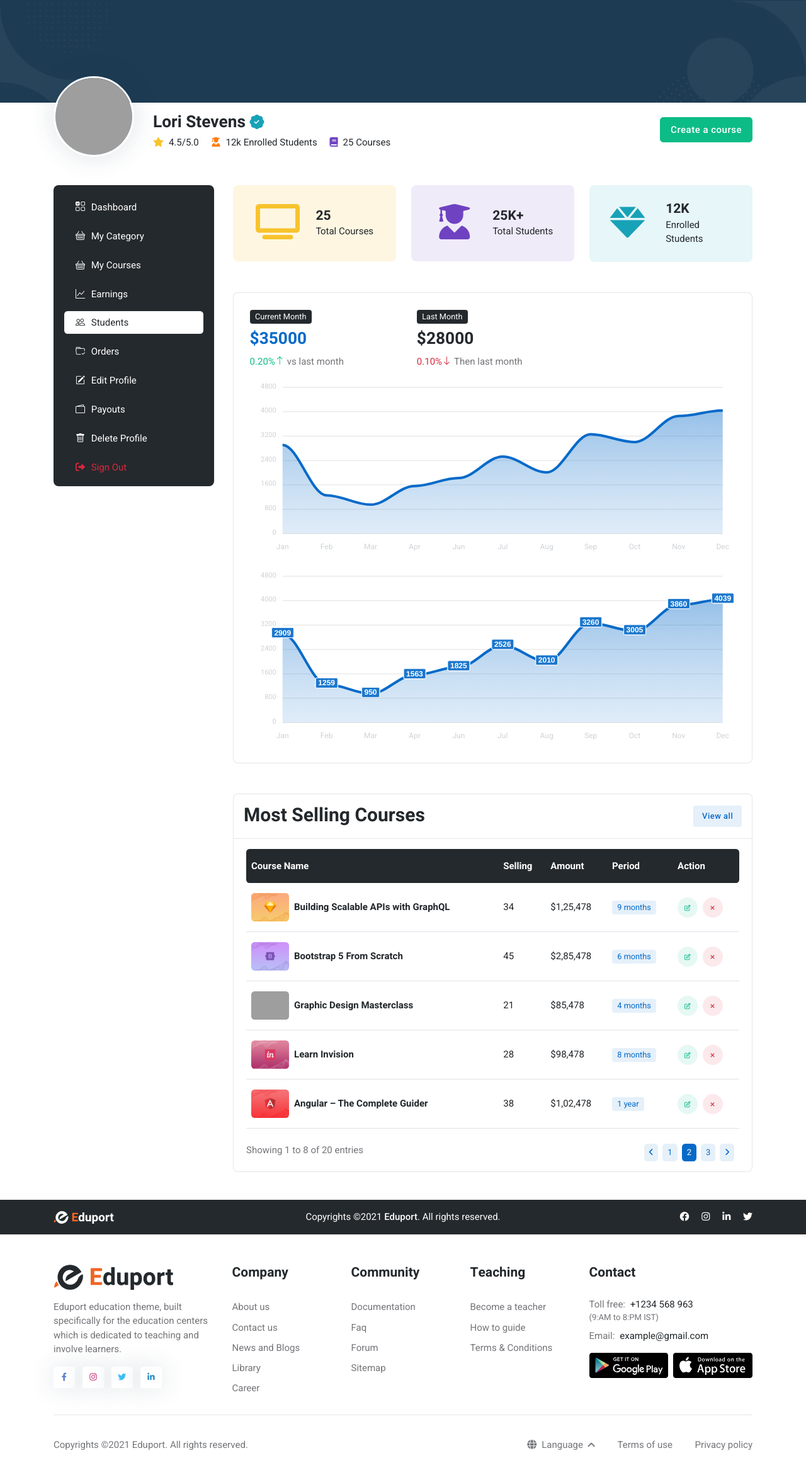
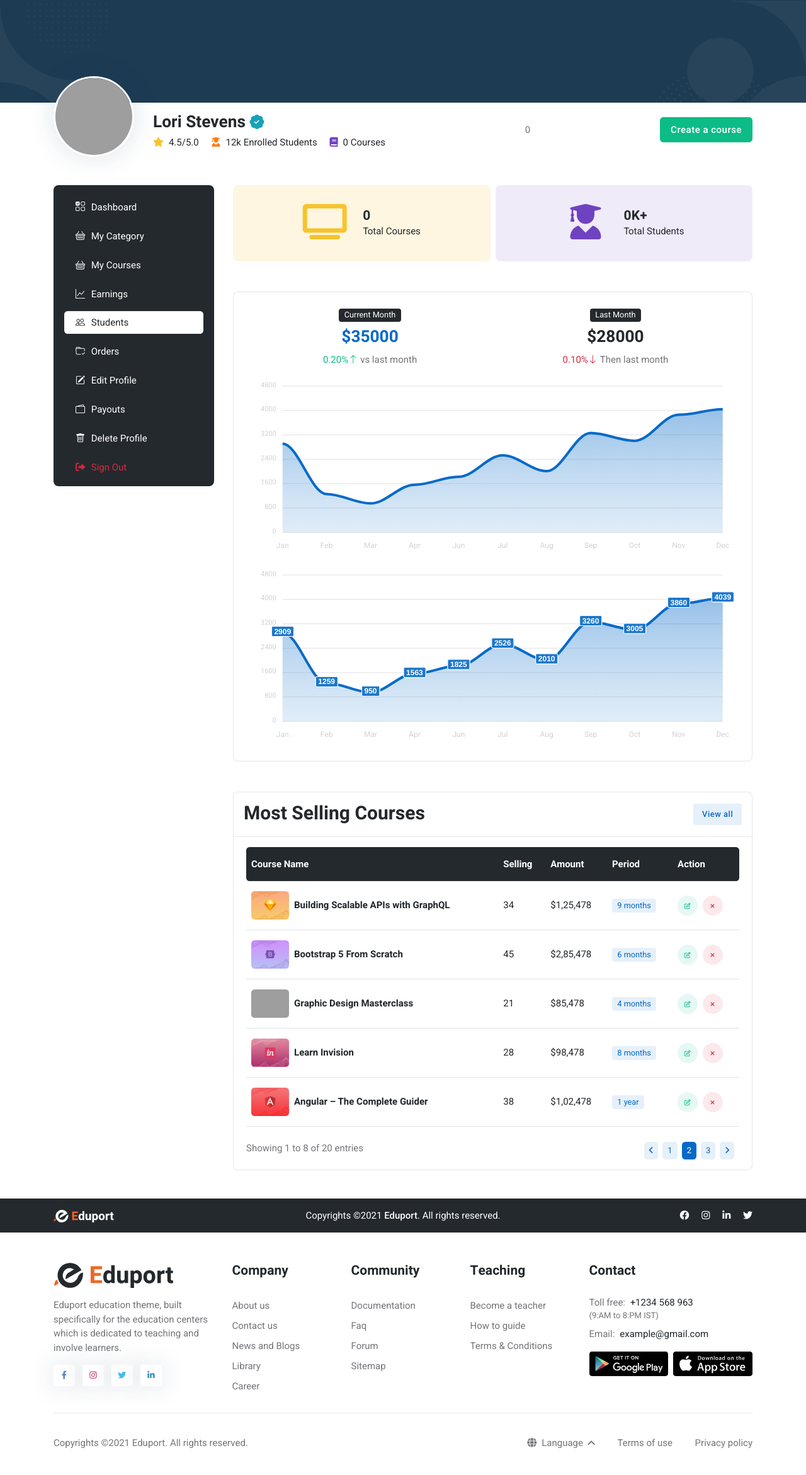
Before and after one commit to Phanit-Chea/G14-Elearning, a PHP site: page /trainer_dashboard in a window 1280 px wide. Shown: the part 156-2498 px from the top of the page at 63% size. After the commit the page ends 2456 px from the top, so only its background shows below. Run offline with PHP 8.4, Linux system fonts and the light colour scheme; data that the repository does not hold is empty; grey boxes are pictures that could not be loaded.

Commit message:
['feat'] add function for get total course #EL-88

```diff
--- a/controllers/trainers/trainer.dashboard.controller.php
+++ b/controllers/trainers/trainer.dashboard.controller.php
@@ -1,3 +1,5 @@
 <?php
+require ("database/database.php");
+require("models/trainer.model.php");
 require "views/trainers/trainer_dashboard.view.php";
 ?>
--- a/models/trainer.model.php
+++ b/models/trainer.model.php
@@ -44,3 +44,19 @@ function get_categories()
     $result = $statement->fetchAll(PDO::FETCH_ASSOC);
     return $result;
 };
+
+// ======== total course =========
+function total_course() {
+    global $connection;
+    $statement = $connection->prepare("SELECT COUNT(c.course_name) AS total FROM courses c;");
+    $statement->execute();
+    $result = $statement->fetch(PDO::FETCH_ASSOC);
+    return $result['total'];
+};
+
+// ======== total student in each course ============
+
+// function total_student_in_course(){
+//     global $connection;
+//     $statement = $connection->prepare(" SELECT count(users.user_id) from courses INNER JOIN users on users.user_id = courses.user_id where users.role_id  = 2 group by users.username ")
+// }
--- a/views/trainers/trainer_dashboard.view.php
+++ b/views/trainers/trainer_dashboard.view.php
@@ -312,9 +312,10 @@ Page Banner START -->
 											<li class="list-inline-item h6 fw-light me-3 mb-1 mb-sm-0"><i class="fas fa-star text-warning me-2"></i>4.5/5.0</li>
 											<li class="list-inline-item h6 fw-light me-3 mb-1 mb-sm-0"><i class="fas fa-user-graduate text-orange me-2"></i>12k Enrolled
 												Students</li>
-											<li class="list-inline-item h6 fw-light me-3 mb-1 mb-sm-0"><i class="fas fa-book text-purple me-2"></i>25 Courses</li>
+											<li class="list-inline-item h6 fw-light me-3 mb-1 mb-sm-0"><i class="fas fa-book text-purple me-2"></i><?php echo (total_course()); ?> Courses</li>
 										</ul>
 									</div>
+									<?php echo (total_course()); ?>
 									<!-- Button -->
 									<div class="d-flex align-items-center mt-2 mt-md-0">
 										<a href="/trainer_create_course" class="btn btn-success mb-0">Create a
@@ -388,26 +389,26 @@ Page content START -->
 					<div class="col-xl-9">
 
 						<!-- Counter boxes START -->
-						<div class="row g-4">
+						<div class="row g-2">
 							<!-- Counter item -->
-							<div class="col-sm-6 col-lg-4">
+							<div class="col-sm-6 col-lg-6">
 								<div class="d-flex justify-content-center align-items-center p-4 bg-warning bg-opacity-15 rounded-3">
 									<span class="display-6 text-warning mb-0"><i class="fas fa-tv fa-fw"></i></span>
 									<div class="ms-4">
 										<div class="d-flex">
-											<h5 class="purecounter mb-0 fw-bold" data-purecounter-start="0" data-purecounter-end="25" data-purecounter-delay="200">0</h5>
+											<h5 class="purecounter mb-0 fw-bold" data-purecounter-start="0" data-purecounter-end="<?php echo (total_course()); ?>" data-purecounter-delay="200">0</h5>
 										</div>
 										<span class="mb-0 h6 fw-light">Total Courses</span>
 									</div>
 								</div>
 							</div>
 							<!-- Counter item -->
-							<div class="col-sm-6 col-lg-4">
+							<div class="col-sm-6 col-lg-6">
 								<div class="d-flex justify-content-center align-items-center p-4 bg-purple bg-opacity-10 rounded-3">
 									<span class="display-6 text-purple mb-0"><i class="fas fa-user-graduate fa-fw"></i></span>
 									<div class="ms-4">
 										<div class="d-flex">
-											<h5 class="purecounter mb-0 fw-bold" data-purecounter-start="0" data-purecounter-end="25" data-purecounter-delay="200">0</h5>
+											<h5 class="purecounter mb-0 fw-bold" data-purecounter-start="0" data-purecounter-end="<?php echo (total_course()); ?>" data-purecounter-delay="200">0</h5>
 											<span class="mb-0 h5">K+</span>
 										</div>
 										<span class="mb-0 h6 fw-light">Total Students</span>
@@ -415,7 +416,7 @@ Page content START -->
 								</div>
 							</div>
 							<!-- Counter item -->
-							<div class="col-sm-6 col-lg-4">
+							<!-- <div class="col-sm-6 col-lg-4">
 								<div class="d-flex justify-content-center align-items-center p-4 bg-info bg-opacity-10 rounded-3">
 									<span class="display-6 text-info mb-0"><i class="fas fa-gem fa-fw"></i></span>
 									<div class="ms-4">
@@ -426,23 +427,23 @@ Page content START -->
 										<span class="mb-0 h6 fw-light">Enrolled Students</span>
 									</div>
 								</div>
-							</div>
+							</div> -->
 						</div>
 						<!-- Counter boxes END -->
 
 						<!-- Chart START -->
 						<div class="row mt-5">
 							<div class="col-12">
-								<div class="card card-body border p-4 h-100">
-									<div class="row g-4">
+								<div class="card card-body border p-4 h-100 d-flex justify-content-around">
+									<div class="row g-2 ">
 										<!-- Content -->
-										<div class="col-sm-6 col-md-4">
+										<div class="col-sm-6 col-md-6 d-flex justify-content-center flex-column align-items-center">
 											<span class="badge bg-dark text-white">Current Month</span>
 											<h4 class="text-primary my-2">$35000</h4>
 											<p class="mb-0"><span class="text-success me-1">0.20%<i class="bi bi-arrow-up"></i></span>vs last month</p>
 										</div>
 										<!-- Content -->
-										<div class="col-sm-6 col-md-4">
+										<div class="col-sm-6 col-md-6 d-flex justify-content-center flex-column align-items-center">
 											<span class="badge bg-dark text-white">Last Month</span>
 											<h4 class="my-2">$28000</h4>
 											<p class="mb-0"><span class="text-danger me-1">0.10%<i class="bi bi-arrow-down"></i></span>Then last month</p>
```
